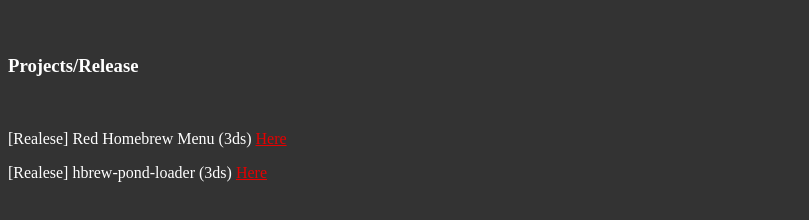
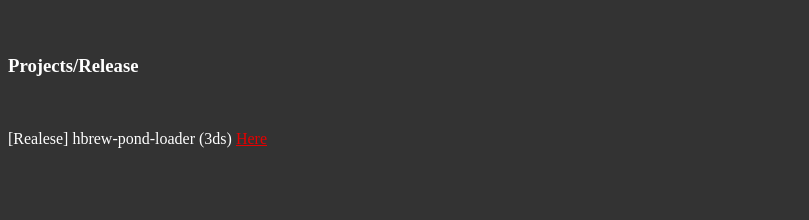
Before and after one commit to hbrew-pond/hb-pond-github.io, a plain HTML site: page 3ds/index.html in a window 1280 px wide. Shown: the part 48-268 px from the top of the page, without its empty margins (0-809 px from the left). Drawn offline with Linux system fonts and the light colour scheme.

Commit message:
Update index.html

```diff
--- a/3ds/index.html
+++ b/3ds/index.html
@@ -15,7 +15,6 @@
 <br>
 <h3>Projects/Release</h3>
 <br>
-<p>[Realese] Red Homebrew Menu (3ds) <a href="Red-3DS-HBL">Here</a></p>
 <p>[Realese] hbrew-pond-loader (3ds) <a href="hbrew-pond-loader">Here</a></p>
 </body>
 </html>
```
